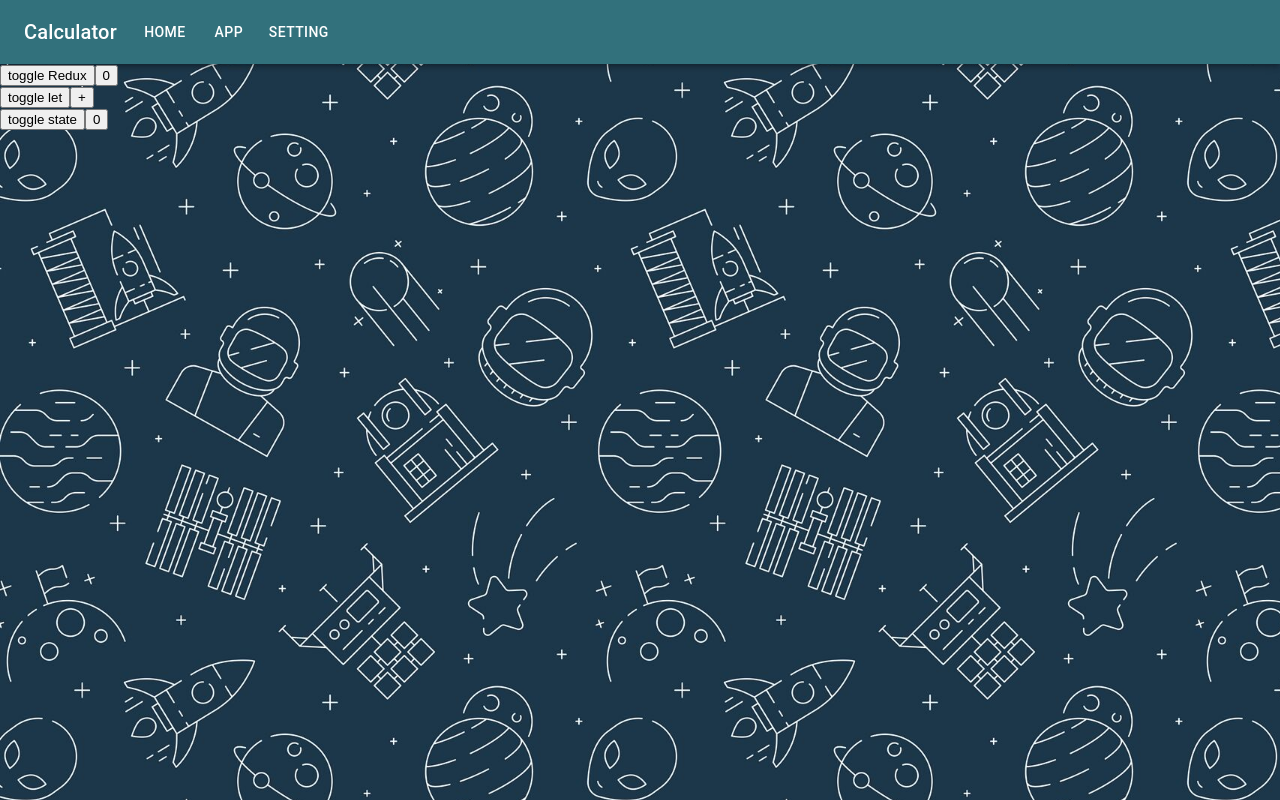
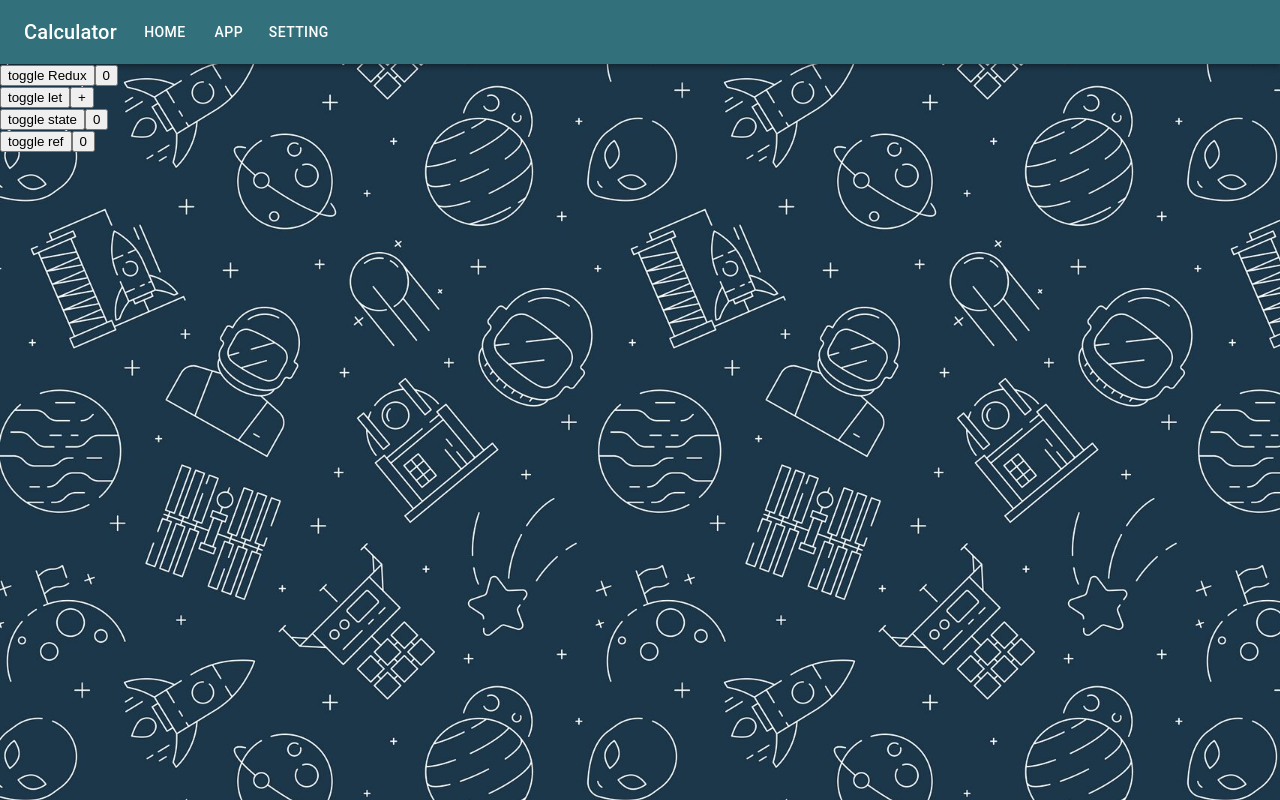
Before and after one commit to Merzaad/learning_redux, a React (Create React App) app: page /testCapturingState in a window 1280 px wide. Built offline with nearby package versions, Linux system fonts and the light colour scheme.

Commit message:
test capturing ref

```diff
--- a/src/app/store.ts
+++ b/src/app/store.ts
@@ -2,14 +2,14 @@
 /* eslint-disable import/extensions */
 import { configureStore, ThunkAction, Action } from '@reduxjs/toolkit'
 import calculatorReducer from '../features/calculator/calculatorSlice'
-import testReducer from '../features/testCapturingState/testSlice'
+import testCapturingState from '../features/testCapturingState/testCapturingStateSlice'
 import testImmer from '../features/testImmer/testImmerSlice'
 /* import { coinApi } from '../features/testCapturingState/testApi' */
 
 export const store = configureStore({
   reducer: {
     calculator: calculatorReducer,
-    test: testReducer,
+    testCapturingState,
     testImmer,
   },
   /*  middleware: (getDefaultMiddleware) => getDefaultMiddleware().concat(coinApi.middleware), */
--- a/src/features/testCapturingState/testCapturingState.tsx
+++ b/src/features/testCapturingState/testCapturingState.tsx
@@ -1,18 +1,21 @@
+/* eslint-disable no-plusplus */
 /* eslint-disable import/no-unresolved */
 /* eslint-disable import/extensions */
 
 import * as React from 'react'
 import { useDispatch, useSelector } from 'react-redux'
-import { increaseTest, selectTest } from './testSlice'
+import { increaseTest, selectTest } from './testCapturingStateSlice'
 
 let testStale2 = 0
 export default function TestCapturingState() {
   const dispatch = useDispatch()
   const testStale = useSelector(selectTest)
   const [testStale3, setTestStale3] = React.useState(0)
+  const testStale4 = React.useRef(0)
   const [x, setX] = React.useState(false)
   const [y, setY] = React.useState(false)
   const [z, setZ] = React.useState(false)
+  const [q, setQ] = React.useState(false)
   const promise = () =>
     // eslint-disable-next-line implicit-arrow-linebreak
     new Promise((resolve) => {
@@ -28,6 +31,11 @@ export default function TestCapturingState() {
     new Promise((resolve) => {
       setTimeout(() => resolve(testStale3), 1500)
     })
+  const promise4 = () =>
+    // eslint-disable-next-line implicit-arrow-linebreak
+    new Promise((resolve) => {
+      setTimeout(() => resolve(testStale4.current), 1500)
+    })
   React.useEffect(() => {
     promise().then((r) => console.log(r))
   }, [x])
@@ -37,6 +45,9 @@ export default function TestCapturingState() {
   React.useEffect(() => {
     promise3().then((r) => console.log(r))
   }, [z])
+  React.useEffect(() => {
+    promise4().then((r) => console.log(r))
+  }, [q])
   return (
     <div>
       <div>
@@ -68,6 +79,14 @@ export default function TestCapturingState() {
           {testStale3}
         </button>
       </div>
+      <div>
+        <button type="button" onClick={() => setQ(!q)}>
+          toggle ref
+        </button>
+        <button type="button" onClick={() => testStale4.current++}>
+          {testStale4.current}
+        </button>
+      </div>
     </div>
   )
 }
--- a/src/features/testCapturingState/testSlice.ts
+++ b/src/features/testCapturingState/testCapturingStateSlice.ts
@@ -18,7 +18,7 @@ const initialState: testInitial = {
 }
 
 export const testSlice = createSlice({
-  name: 'test',
+  name: 'testCapturingState',
   initialState,
   reducers: {
     increaseTest: (state) => {
@@ -27,7 +27,7 @@ export const testSlice = createSlice({
   },
 })
 
-export const selectTest = (state: RootState) => state.test.testStale
+export const selectTest = (state: RootState) => state.testCapturingState.testStale
 
 export const { increaseTest } = testSlice.actions
 
--- a/src/features/testImmer/testImmerSlice.ts
+++ b/src/features/testImmer/testImmerSlice.ts
@@ -31,8 +31,6 @@ export const testSlice = createSlice({
   },
 })
 
-export const selectTest = (state: RootState) => state.test.testStale
-
 export const { setImmerTest, testImmerTest, printImmerTest } = testSlice.actions
 
 export default testSlice.reducer
```
